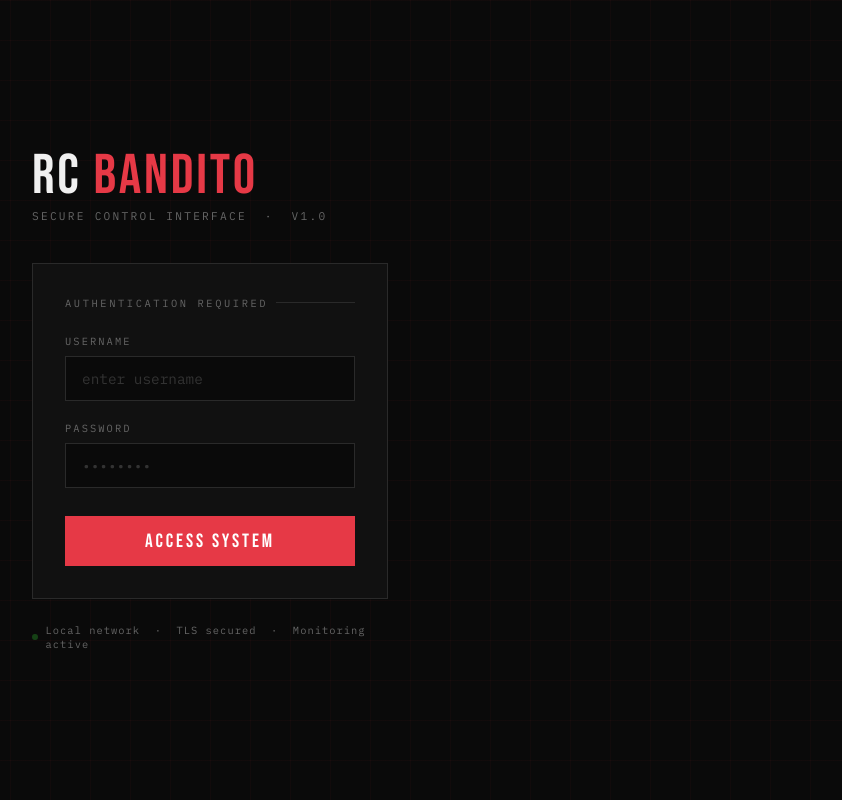
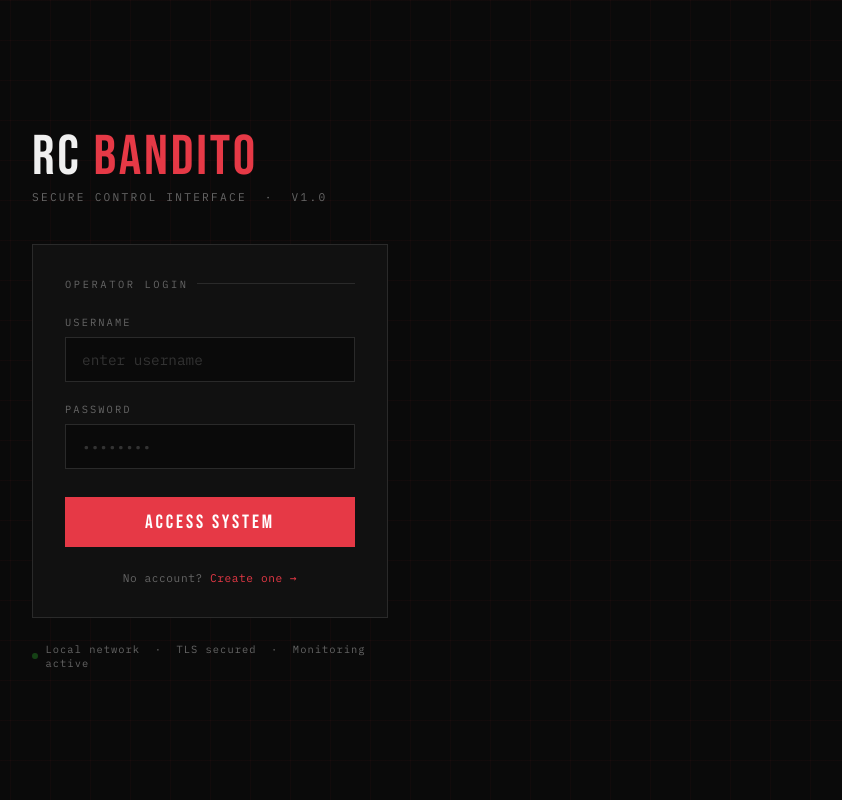
Before and after one commit to alvinjaames1/RC-Bandito, a Python web app: template frontend/templates/login.html in a window 1280 px wide. Shown: the whole page, without its empty margins (430-1272 px from the left). Run offline with Jinja, Linux system fonts and the light colour scheme; the template is opened without the code that fills it, so the values that code supplies are empty.

Commit message:
Refactor login page styles and messages

```diff
--- a/frontend/templates/login.html
+++ b/frontend/templates/login.html
@@ -15,7 +15,7 @@
     --border: #2a2a2a;
     --text: #f0f0f0;
     --muted: #666;
-    --accent: #e63946;
+    --green: #2a9d2a;
   }
 
   body {
@@ -26,10 +26,8 @@
     display: flex;
     align-items: center;
     justify-content: center;
-    overflow: hidden;
   }
 
-  /* Grid background */
   body::before {
     content: '';
     position: fixed;
@@ -57,7 +55,6 @@
     font-family: 'Bebas Neue', sans-serif;
     font-size: 3.5rem;
     letter-spacing: 0.05em;
-    color: var(--text);
     line-height: 1;
     margin-bottom: 0.25rem;
   }
@@ -89,16 +86,9 @@
     gap: 8px;
   }
 
-  .panel-header::after {
-    content: '';
-    flex: 1;
-    height: 1px;
-    background: var(--border);
-  }
+  .panel-header::after { content: ''; flex: 1; height: 1px; background: var(--border); }
 
-  .field {
-    margin-bottom: 1.25rem;
-  }
+  .field { margin-bottom: 1.25rem; }
 
   label {
     display: block;
@@ -121,10 +111,7 @@
     transition: border-color 0.2s;
   }
 
-  input:focus {
-    border-color: var(--red);
-  }
-
+  input:focus { border-color: var(--red); }
   input::placeholder { color: #333; }
 
   .btn {
@@ -144,16 +131,40 @@
   .btn:hover { background: #c1121f; }
   .btn:active { transform: scale(0.98); }
 
-  .error-msg {
-    background: rgba(230,57,70,0.1);
-    border: 1px solid rgba(230,57,70,0.3);
-    color: var(--red);
+  .msg {
     font-size: 0.75rem;
     padding: 0.6rem 0.8rem;
     margin-bottom: 1rem;
     display: none;
     letter-spacing: 0.05em;
   }
+
+  .msg.error {
+    background: rgba(230,57,70,0.1);
+    border: 1px solid rgba(230,57,70,0.3);
+    color: var(--red);
+  }
+
+  .msg.success {
+    background: rgba(42,157,42,0.1);
+    border: 1px solid rgba(42,157,42,0.3);
+    color: var(--green);
+  }
+
+  .switch-link {
+    text-align: center;
+    margin-top: 1.5rem;
+    font-size: 0.7rem;
+    color: var(--muted);
+    letter-spacing: 0.05em;
+  }
+
+  .switch-link a {
+    color: var(--red);
+    text-decoration: none;
+  }
+
+  .switch-link a:hover { text-decoration: underline; }
 
   .status-bar {
     display: flex;
@@ -166,17 +177,13 @@
   }
 
   .dot {
-    width: 6px;
-    height: 6px;
+    width: 6px; height: 6px;
     border-radius: 50%;
-    background: #2a9d2a;
+    background: var(--green);
     animation: pulse 2s infinite;
   }
 
-  @keyframes pulse {
-    0%, 100% { opacity: 1; }
-    50% { opacity: 0.3; }
-  }
+  @keyframes pulse { 0%,100%{opacity:1} 50%{opacity:0.3} }
 </style>
 </head>
 <body>
@@ -186,21 +193,26 @@
   <p class="tagline">Secure Control Interface &nbsp;·&nbsp; v1.0</p>
 
   <div class="panel">
-    <div class="panel-header">Authentication Required</div>
+    <div class="panel-header">Operator Login</div>
 
-    <div class="error-msg" id="errorMsg"></div>
+    <div class="msg error" id="errorMsg"></div>
+    <div class="msg success" id="successMsg"></div>
 
     <div class="field">
-      <label>Username</label>
-      <input type="text" id="username" placeholder="enter username" autocomplete="off" />
+      <label for="username">Username</label>
+      <input type="text" id="username" placeholder="enter username" autocomplete="username" />
     </div>
 
     <div class="field">
-      <label>Password</label>
-      <input type="password" id="password" placeholder="••••••••" />
+      <label for="password">Password</label>
+      <input type="password" id="password" placeholder="••••••••" autocomplete="current-password" />
     </div>
 
     <button class="btn" onclick="handleLogin()">Access System</button>
+
+    <div class="switch-link">
+      No account? <a href="register.html">Create one →</a>
+    </div>
   </div>
 
   <div class="status-bar">
@@ -213,9 +225,8 @@
   async function handleLogin() {
     const username = document.getElementById('username').value.trim();
     const password = document.getElementById('password').value;
-    const errorMsg = document.getElementById('errorMsg');
 
-    errorMsg.style.display = 'none';
+    hideMsgs();
 
     if (!username || !password) {
       showError('Username and password are required.');
@@ -232,7 +243,10 @@
       const data = await res.json();
 
       if (res.ok) {
-        window.location.href = data.role === 'admin' ? '/admin/dashboard' : '/control/dashboard';
+        showSuccess('Login successful. Redirecting...');
+        setTimeout(() => {
+          window.location.href = data.role === 'admin' ? '/admin/dashboard' : '/control/dashboard';
+        }, 600);
       } else {
         showError(data.error || 'Login failed.');
       }
@@ -241,8 +255,19 @@
     }
   }
 
+  function hideMsgs() {
+    document.getElementById('errorMsg').style.display = 'none';
+    document.getElementById('successMsg').style.display = 'none';
+  }
+
   function showError(msg) {
     const el = document.getElementById('errorMsg');
+    el.textContent = msg;
+    el.style.display = 'block';
+  }
+
+  function showSuccess(msg) {
+    const el = document.getElementById('successMsg');
     el.textContent = msg;
     el.style.display = 'block';
   }
```
